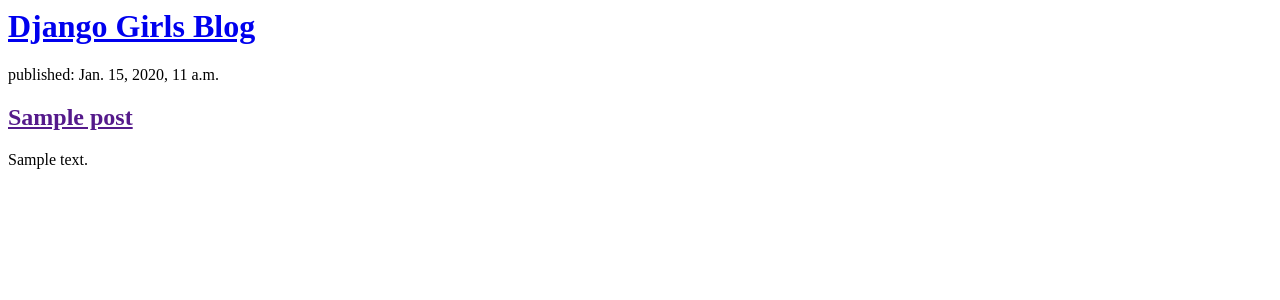
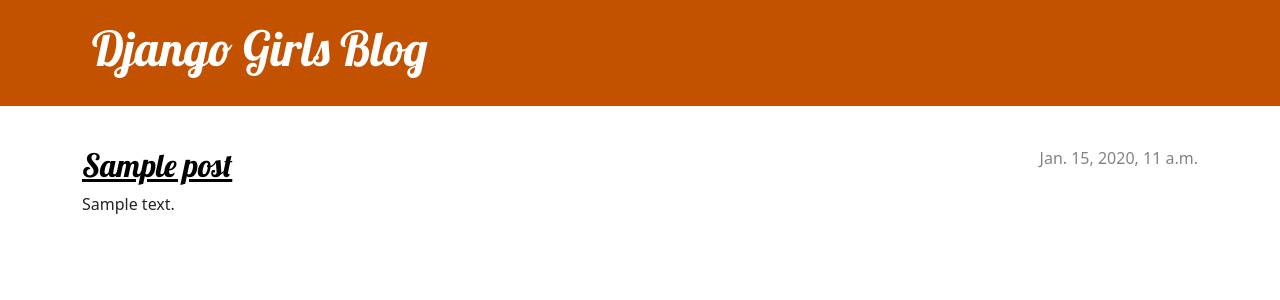
Before and after one commit to lalessia/mysite, a Django app: page / in a window 1280 px wide. Shown: the top 300 px of the page. Run offline with Django 4.2, Linux system fonts and the light colour scheme; tables that the repository leaves empty hold one stand-in row (values such as "Sample post").

Commit message:
insert post_detail page

```diff
--- /dev/null
+++ b/mycontent/static/css/style.css
@@ -0,0 +1,70 @@
+.page-header {
+    background-color: #C25100;
+    margin-top: 0;
+    margin-bottom: 40px;
+    padding: 20px 20px 20px 40px;
+}
+
+.page-header h1,
+.page-header h1 a,
+.page-header h1 a:visited,
+.page-header h1 a:active {
+    color: #ffffff;
+    font-size: 36pt;
+    text-decoration: none;
+}
+
+h1,
+h2,
+h3,
+h4 {
+    font-family: 'Lobster', cursive;
+}
+
+.date {
+    color: #828282;
+}
+
+.save {
+    float: right;
+}
+
+.post-form textarea,
+.post-form input {
+    width: 100%;
+}
+
+.top-menu,
+.top-menu:hover,
+.top-menu:visited {
+    color: #ffffff;
+    float: right;
+    font-size: 26pt;
+    margin-right: 20px;
+}
+
+.post {
+    margin-bottom: 70px;
+}
+
+.post h2 a,
+.post h2 a:visited {
+    color: #000000;
+}
+
+.post > .date,
+.post > .actions {
+    float: right;
+}
+
+.btn-secondary,
+.btn-secondary:visited {
+    color: #C25100;
+    background: none;
+    border-color: #C25100;
+}
+
+.btn-secondary:hover {
+    color: #FFFFFF;
+    background-color: #C25100;
+}
--- /dev/null
+++ b/mycontent/templates/mycontent/base.html
@@ -0,0 +1,24 @@
+{% load static %}
+<!DOCTYPE html>
+<html>
+    <head>
+        <title>Django Girls blog</title>
+        <link rel="stylesheet" href="https://cdn.jsdelivr.net/npm/bootstrap@5.1.3/dist/css/bootstrap.min.css" integrity="sha384-1BmE4kWBq78iYhFldvKuhfTAU6auU8tT94WrHftjDbrCEXSU1oBoqyl2QvZ6jIW3" crossorigin="anonymous">
+        <link rel="stylesheet" href="https://fonts.googleapis.com/css?family=Lobster&subset=latin,latin-ext">
+        <link rel="stylesheet" href="{% static 'css/style.css' %}">
+    </head>
+    <header class="page-header">
+        <div class="container">
+            <h1><a href="/">Django Girls Blog</a></h1>
+        </div>
+      </header>
+      <main class="container">
+          <div class="row">
+              <div class="col">
+              {% block content %}
+              {% endblock %}
+              </div>
+          </div>
+      </main>
+  </body>
+</html>
--- a/mycontent/templates/mycontent/post_list.html
+++ b/mycontent/templates/mycontent/post_list.html
@@ -1,35 +1,13 @@
-<header>
-    <h1><a href="/">Django Girls Blog</a></h1>
-</header>
+{% extends 'mycontent/base.html' %}
 
-{% for post in posts %}
-    <article>
-        <time>published: {{ post.published_date }}</time>
-        <h2><a href="">{{ post.title }}</a></h2>
-        <p>{{ post.text|linebreaksbr }}</p>
-    </article>
-{% endfor %}
-
-<!--!DOCTYPE html>
-<html>
-    <head>
-        <title>Django Girls blog</title>
-    </head>
-    <body>
-        <header>
-            <h1><a href="/">Django Girls Blog</a></h1>
-        </header>
-
-        <article>
-            <time>published: 14.06.2014, 12:14</time>
-            <h2><a href="">My first post</a></h2>
-            <p>Aenean eu leo quam. Pellentesque ornare sem lacinia quam venenatis vestibulum. Donec id elit non mi porta gravida at eget metus. Fusce dapibus, tellus ac cursus commodo, tortor mauris condimentum nibh, ut fermentum massa justo sit amet risus.</p>
+{% block content %}
+    {% for post in posts %}
+        <article class="post">
+            <time class="date">
+                {{ post.published_date }}
+            </time>
+            <h2><a href="{% url 'post_detail' pk=post.pk %}">{{ post.title }}</a></h2>
+            <p>{{ post.text|linebreaksbr }}</p>
         </article>
-
-        <article>
-            <time>published: 14.06.2014, 12:14</time>
-            <h2><a href="">My second post</a></h2>
-            <p>Aenean eu leo quam. Pellentesque ornare sem lacinia quam venenatis vestibulum. Donec id elit non mi porta gravida at eget metus. Fusce dapibus, tellus ac cursus commodo, tortor mauris condimentum nibh, ut f.</p>
-        </article>
-    </body>
-</html-->
+    {% endfor %}
+{% endblock %}
--- a/mycontent/urls.py
+++ b/mycontent/urls.py
@@ -3,4 +3,5 @@
 
 urlpatterns = [
     path('', views.post_list, name='post_list'),
+    path('post/<int:pk>/', views.post_detail, name='post_detail'),
 ]
--- a/mycontent/views.py
+++ b/mycontent/views.py
@@ -1,7 +1,12 @@
-from django.shortcuts import render
 from django.utils import timezone
+from django.shortcuts import render, get_object_or_404
 from .models import Post
 
 def post_list(request):
     posts = Post.objects.filter(published_date__lte=timezone.now()).order_by('published_date')
+
     return render(request, 'mycontent/post_list.html', {'posts': posts})
+
+def post_detail(request, pk):
+    post = get_object_or_404(Post, pk=pk)
+    return render(request, 'mycontent/post_detail.html', {'post': post})
```
Also changed, not shown: mycontent/templates/mycontent/post_detail.html (added, +13 -0 lines).
